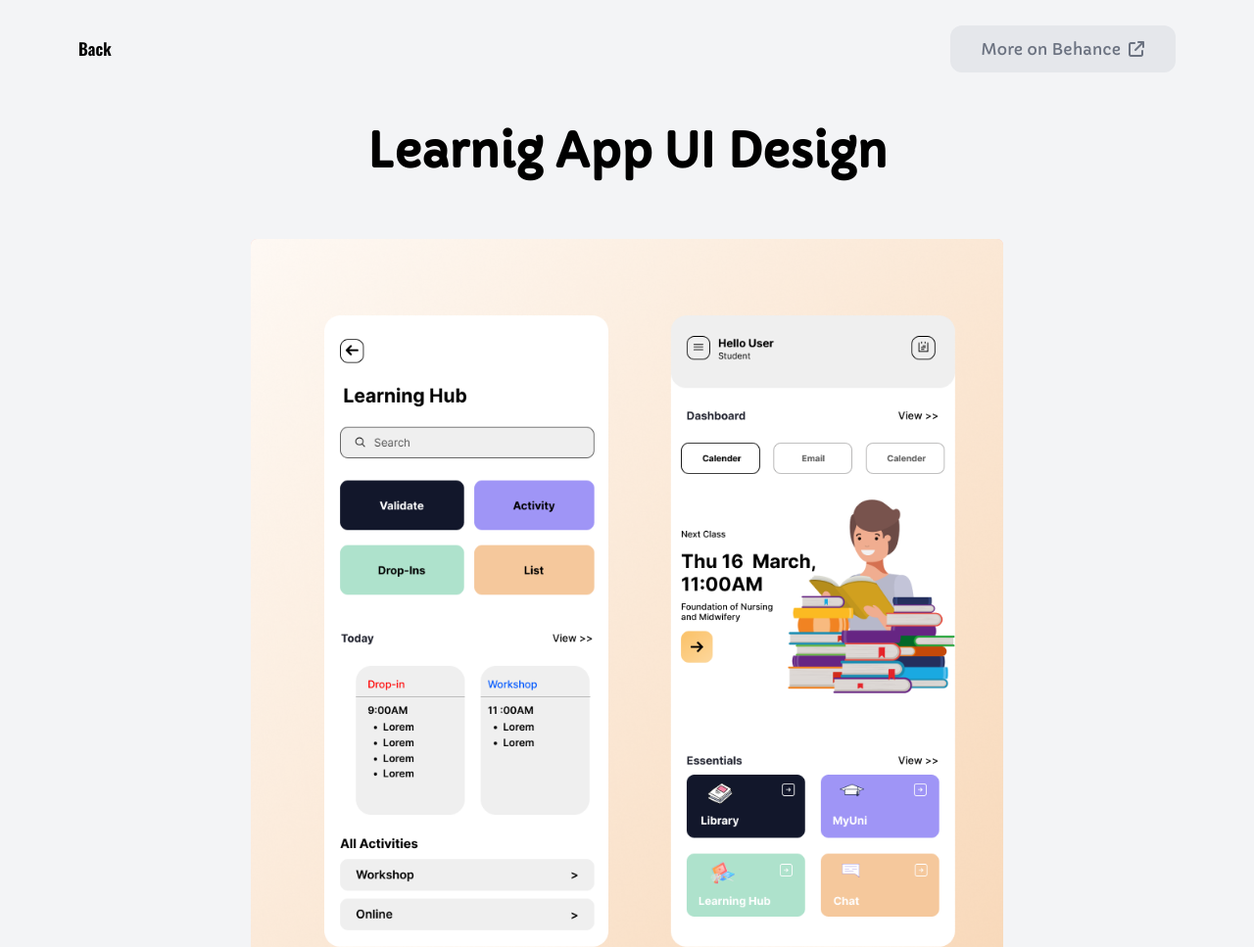
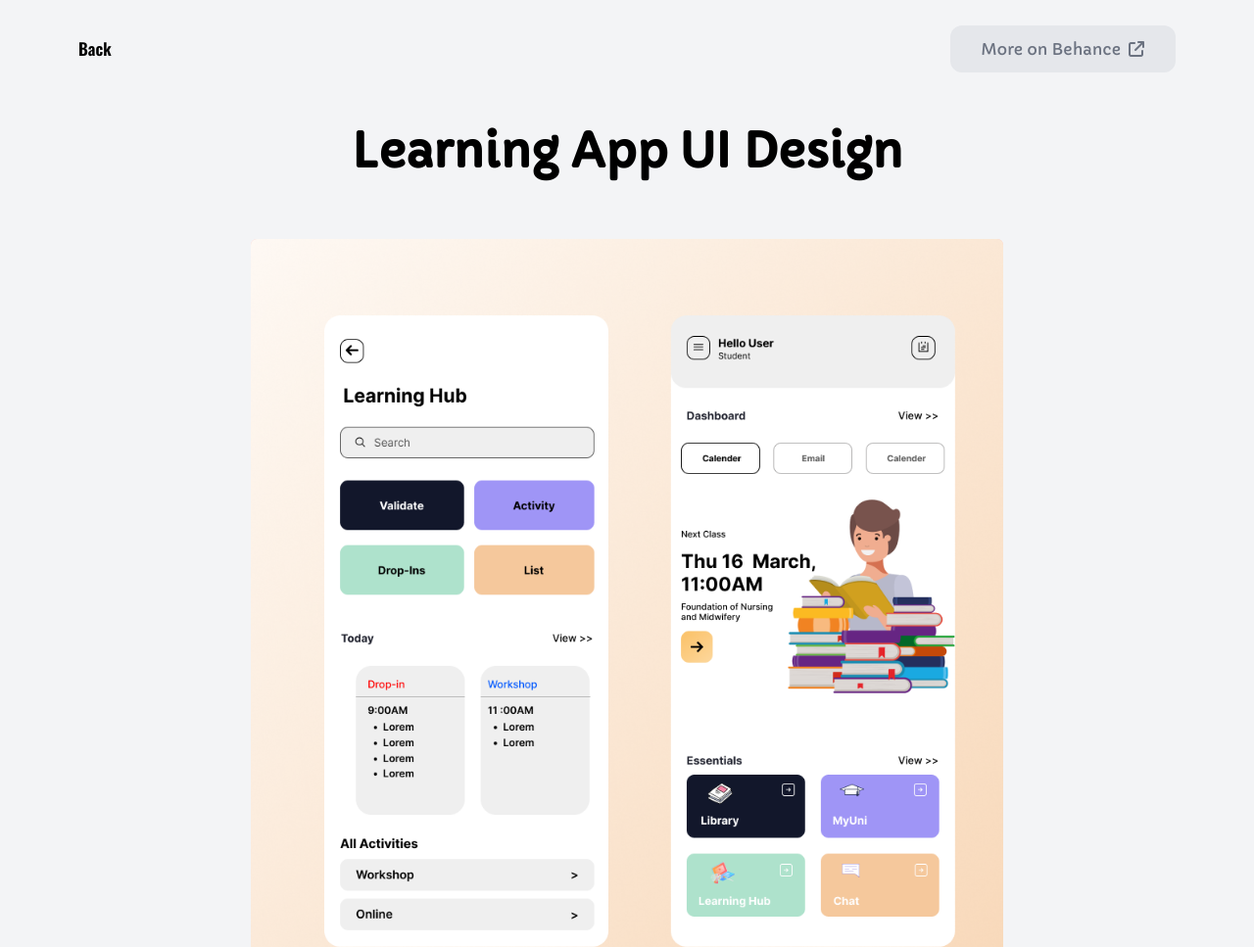
Before and after one commit to Shonty266/Aryan-Portfolio, a website: page views/learningapp.html in a window 1280 px wide. Shown: the top 967 px of the page at 98% size. Drawn offline with nearby package versions, Linux system fonts and the light colour scheme.

Commit message:
small update

```diff
--- a/views/learningapp.html
+++ b/views/learningapp.html
@@ -3,7 +3,7 @@
 <head>
     <meta charset="UTF-8">
     <meta name="viewport" content="width=device-width, initial-scale=1.0">
-    <title>Learnig App UI Design</title>
+    <title>Learning App UI Design</title>
     <link rel="shortcut icon" href="../public/images/favicon.png" type="image/x-icon">
 
     <link rel="stylesheet" href="../public/stylesheets/style.css">
@@ -38,7 +38,7 @@
       </div>
 
 <div class="section1 w-full flex flex-col justify-center items-center gap-6 pb-10">
-            <h3 class="w-[60%] text-center py-6 text-5xl w-32 mb-3 font-bold leading-[60px]">Learnig App UI Design</h3>
+            <h3 class="w-[60%] text-center py-6 text-5xl w-32 mb-3 font-bold leading-[60px]">Learning App UI Design</h3>
             <div class="md:w-[60%] md:h-[100vh] w-[90%] h-[40vh]  rounded-md overflow-hidden relative md:mt-0 bg-red-200">
                 <img class="w-full h-full object-cover absolute z-10 " src="../public/Ui Projects/Learning Hub.png" alt="">
 
```
